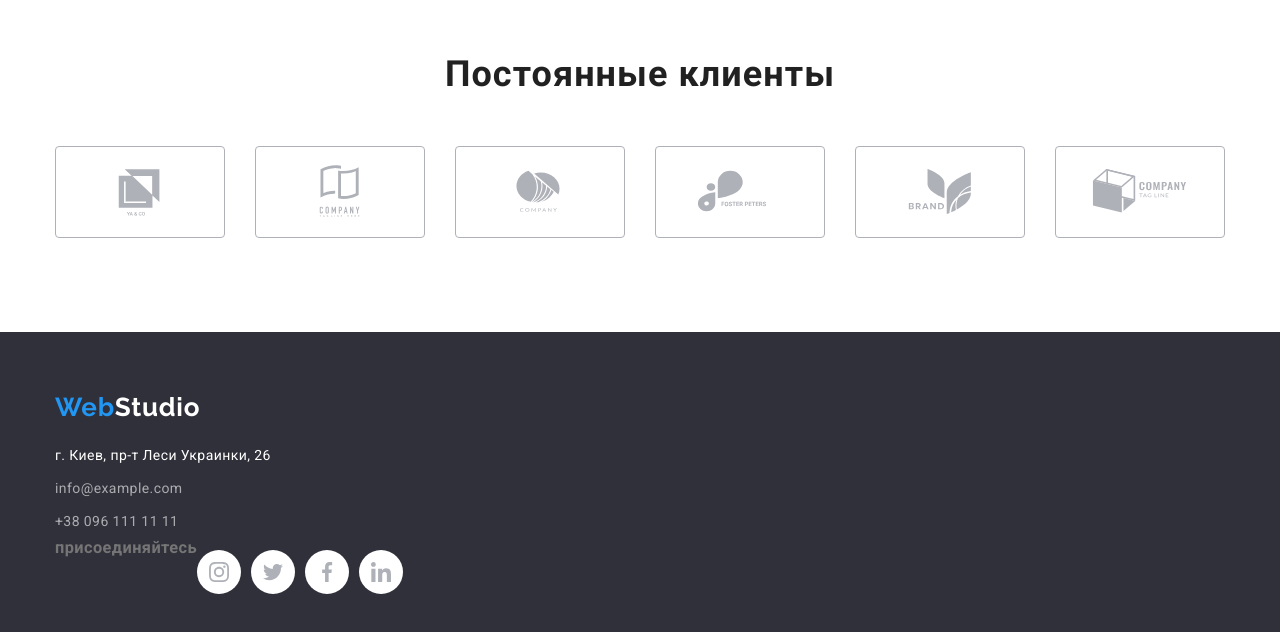
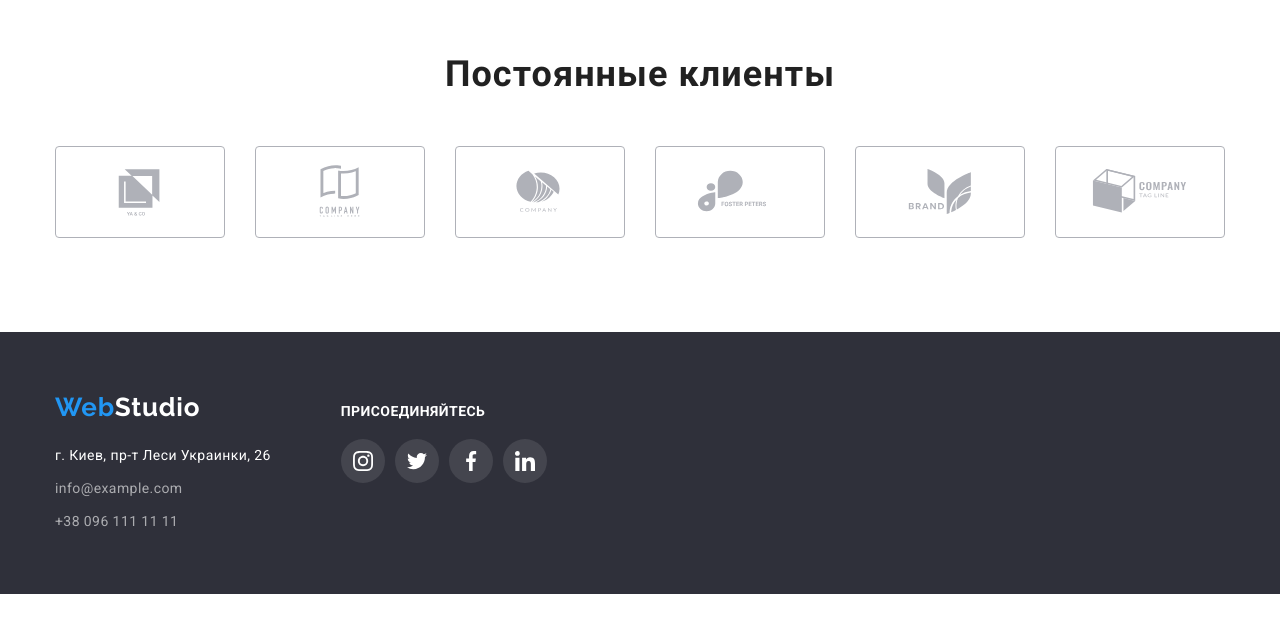
Before and after one commit to MidwayGTR/goit-markup-hw-04, a plain HTML site: page index.html in a window 1280 px wide. Shown: the part 2344-2976 px from the top of the page. After the commit the page ends 2938 px from the top, so only its background shows below. Drawn offline with nearby package versions, Linux system fonts and the light colour scheme.

Commit message:
dz-4 finish index.html and css

```diff
--- a/css/styles.css
+++ b/css/styles.css
@@ -453,17 +453,13 @@ img {
     background-color: var(--acent-bg-cl);
 }
 
-.container.footer {
+.conteiner.footer {
     display: flex;
     align-items: baseline;
 }
 
-/* .address-block {
-    display: flex;
-} */
-
-.social-block {
-    display: flex;
+.address-block {
+    margin-right: 70px;
 }
 
 .footer-logo {
@@ -474,22 +470,16 @@ img {
     margin-top: 20px;
 }
 
-.footer-list .link {
+.foot-address {
+    margin-top: 20px;
+
+    color: #FFFFFF;
+
+    font-style: normal;
+    font-weight: 400;
     font-size: 14px;
     line-height: 1.71;
     letter-spacing: 0.03em;
-}
-
-.footer-link {
-    color: var(--bg-cl);
-
-}
-
-.foot-mail,
-.foot-tel {
-    margin-top: 9px;
-    display: block;
-    color: var(--footer-color);
 }
 
 .footer-list .link:hover,
@@ -497,8 +487,51 @@ img {
     color: var(--acent-cl);
 }
 
+.footer-link {
+    color: var(--bg-cl);
+}
+
+.foot-contacts {
+    margin-top: 9px;
+    display: block;
+    color: var(--footer-color);
+}
+
 /*social-block  */
-.social-block {}
+
+.social-subtitle {
+    margin-bottom: 20px;
+    font-weight: 700;
+    font-size: 14px;
+    line-height: 16px;
+    letter-spacing: 0.03em;
+    text-transform: uppercase;
+
+    color: #FFFFFF;
+
+}
+
+.social-list {
+    display: flex;
+    margin-right: 10px;
+}
+
+.social-list:not(:last-child) {
+    margin-right: 10px;
+}
+
+.social-link {
+    background: rgba(255, 255, 255, 0.1);
+    /* fill: #ffffff; */
+}
+
+.social-link:hover {
+    background-color: #2196F3;
+}
+
+.footer-icon {
+    fill: #ffffff;
+}
 
 /* --------Portfolio-------- */
 
--- a/index.html
+++ b/index.html
@@ -348,30 +348,31 @@
             </div>
         </section>
     </main>
+    <!-- Footer section -->
     <footer class="footer-section">
         <div class="conteiner footer">
             <div class="address-block">
                 <a class="logo" href="./index.html" lang="en">Web<span class="footer-logo">Studio</span></a>
-                <address class="foot-address">
-                    <div class="contact">
-                        <ul class="list footer-list">
+                <div class="contact">
+                    <address class="foot-address">
+                        <ul class="footer-list list">
                             <li><a class="link footer-link" href="https://bit.ly/3pXMvUd" target="_blank"
                                     rel="noopener noreferrer">
                                     г. Киев, пр-т Леси Украинки, 26</a></li>
-                            <li><a class="link foot-mail" href="mailto:info@devstudio.com">info@example.com</a></li>
-                            <li><a class="link foot-tel" href="tel:+380961111111">+38 096 111 11 11</a></li>
+                            <li><a class="foot-contacts link" href="mailto:info@devstudio.com">info@example.com</a></li>
+                            <li><a class="foot-contacts link" href="tel:+380961111111">+38 096 111 11 11</a></li>
                         </ul>
-                    </div>
-                </address>
+                    </address>
+                </div>
             </div>
 
             <div class="social-block">
                 <h3 class="social-subtitle">присоединяйтесь</h3>
-                <ul class="list social">
+                <ul class="list social-list">
                     <li class="social-item">
                         <a class="social-link link" href="" target="_blank" rel="noopener noreferrer"
                             aria-label="іконка instagram">
-                            <svg class="social-icon" width="20" height="20">
+                            <svg class="footer-icon" width="20" height="20">
                                 <use href="./images/sprite.svg#instagram"></use>
                             </svg>
                         </a>
@@ -379,7 +380,7 @@
                     <li class="social-item">
                         <a class="social-link link" href="" target="_blank" rel="noopener noreferrer"
                             aria-label="іконка twitter">
-                            <svg class="social-icon" width="20" height="20">
+                            <svg class="footer-icon" width="20" height="20">
                                 <use href="./images/sprite.svg#twitter"></use>
                             </svg>
                         </a>
@@ -387,7 +388,7 @@
                     <li class="social-item">
                         <a class="social-link link" href="" target="_blank" rel="noopener noreferrer"
                             aria-label="іконка facebook">
-                            <svg class="social-icon" width="20" height="20">
+                            <svg class="footer-icon" width="20" height="20">
                                 <use href="./images/sprite.svg#facebook"></use>
                             </svg>
                         </a>
@@ -395,7 +396,7 @@
                     <li class="social-item">
                         <a class="social-link link" href="" target="_blank" rel="noopener noreferrer"
                             aria-label="іконка linkedin">
-                            <svg class="social-icon" width="20" height="20">
+                            <svg class="footer-icon" width="20" height="20">
                                 <use href="./images/sprite.svg#linkedin"></use>
                             </svg>
                         </a>
@@ -404,6 +405,7 @@
                 </ul>
 
             </div>
+
         </div>
     </footer>
 </body>
```
